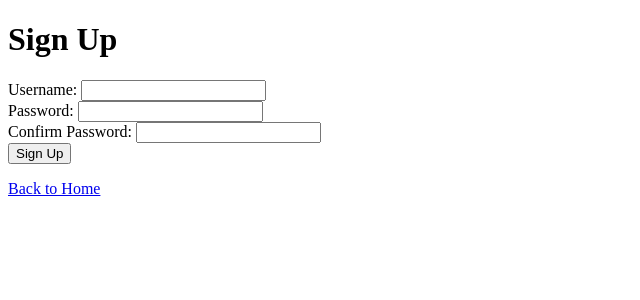
After one commit to jihwannnn/Django_SOS, a Django app: page /question/signup/ in a window 1280 px wide. The commit adds this page. Shown: the top 300 px of the page, without its empty margins (0-640 px from the left). Run offline with Django 5.2, Linux system fonts and the light colour scheme.

Commit message:
add signup

```diff
--- a/SOS/question/templates/question/index.html
+++ b/SOS/question/templates/question/index.html
@@ -23,6 +23,7 @@
             <br>
             <button type="submit">Login</button>
         </form>
+        <p><a href="{% url 'question:signup' %}">Sign Up</a></p>
     {% endif %}
 </body>
 </html>
--- /dev/null
+++ b/SOS/question/templates/question/signup.html
@@ -0,0 +1,27 @@
+<!DOCTYPE html>
+<html lang="en">
+<head>
+    <meta charset="UTF-8">
+    <title>Sign Up</title>
+</head>
+<body>
+    <h1>Sign Up</h1>
+    {% if error %}
+        <p style="color: red;">{{ error }}</p>
+    {% endif %}
+    <form method="post">
+        {% csrf_token %}
+        <label for="username">Username:</label>
+        <input type="text" id="username" name="username">
+        <br>
+        <label for="password">Password:</label>
+        <input type="password" id="password" name="password">
+        <br>
+        <label for="password_confirm">Confirm Password:</label>
+        <input type="password" id="password_confirm" name="password_confirm">
+        <br>
+        <button type="submit">Sign Up</button>
+    </form>
+    <p><a href="{% url 'question:index' %}">Back to Home</a></p>
+</body>
+</html>
--- a/SOS/question/urls.py
+++ b/SOS/question/urls.py
@@ -6,4 +6,5 @@ urlpatterns = [
     path('', views.index, name='index'),
     path('main/', views.main, name='main'),
     path('logout/', views.logout_view, name='logout'),
+    path('signup/', views.signup, name='signup'),
 ]
--- a/SOS/question/views.py
+++ b/SOS/question/views.py
@@ -22,5 +22,24 @@ def logout_view(request):
     logout(request)
     return redirect('question:login')
 
+def signup(request):
+    if request.method == 'POST':
+        username = request.POST['username']
+        password = request.POST['password']
+        password_confirm = request.POST['password_confirm']
+
+        if password != password_confirm:
+            return render(request, 'myapp/signup.html', {'error': 'Passwords do not match'})
+
+        try:
+            user = User.objects.create_user(username=username, password=password)
+            user.save()
+            login(request, user)
+            return redirect('question:index')
+        except Exception as e:
+            return render(request, 'question/signup.html', {'error': str(e)})
+    else:
+        return render(request, 'question/signup.html')
+
 
 # Create your views here.
```
Also changed, not shown: SOS/question/templates/question/sign_in.html (deleted, +0 -11 lines).
